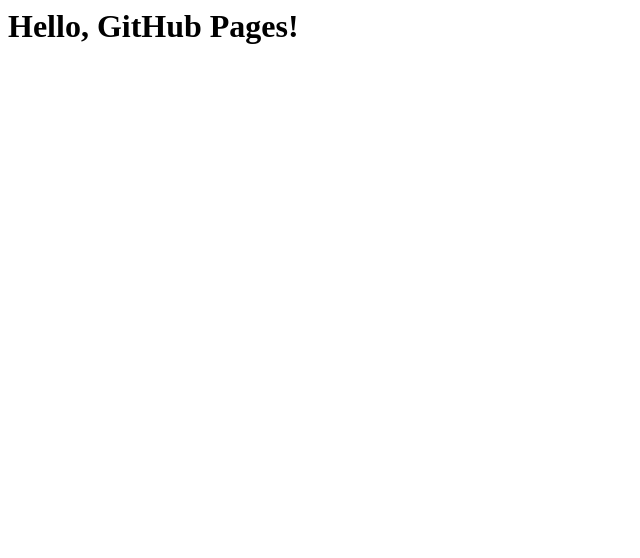
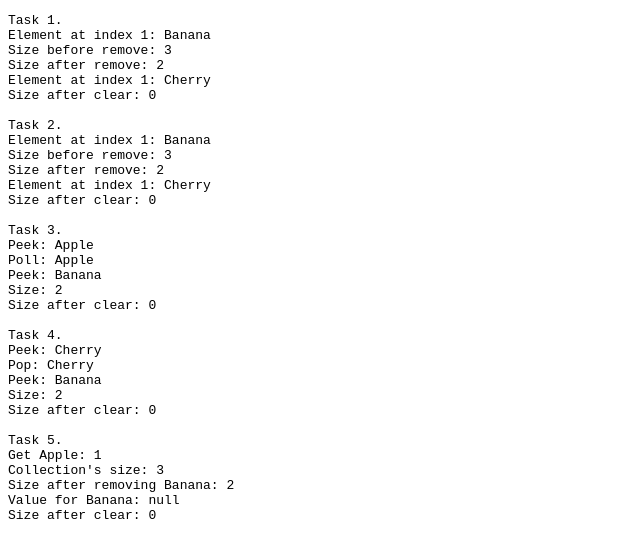
Before and after one commit to VirHanna/Module9, a plain HTML site: page index.html in a window 1280 px wide. Shown: the whole page, without its empty margins (0-640 px from the left). Drawn offline with Linux system fonts and the light colour scheme.

Commit message:
Update index.html

```diff
--- a/index.html
+++ b/index.html
@@ -1 +1,46 @@
-<h1>Hello, GitHub Pages!</h1>
+<!DOCTYPE html>
+<html lang="en">
+<head>
+    <meta charset="UTF-8">
+    <meta name="viewport" content="width=device-width, initial-scale=1.0">
+    <title>Output</title>
+</head>
+<body>
+    <pre>
+Task 1.
+Element at index 1: Banana
+Size before remove: 3
+Size after remove: 2
+Element at index 1: Cherry
+Size after clear: 0
+
+Task 2.
+Element at index 1: Banana
+Size before remove: 3
+Size after remove: 2
+Element at index 1: Cherry
+Size after clear: 0
+
+Task 3.
+Peek: Apple
+Poll: Apple
+Peek: Banana
+Size: 2
+Size after clear: 0
+
+Task 4.
+Peek: Cherry
+Pop: Cherry
+Peek: Banana
+Size: 2
+Size after clear: 0
+
+Task 5.
+Get Apple: 1
+Collection's size: 3
+Size after removing Banana: 2
+Value for Banana: null
+Size after clear: 0
+    </pre>
+</body>
+</html>
```
